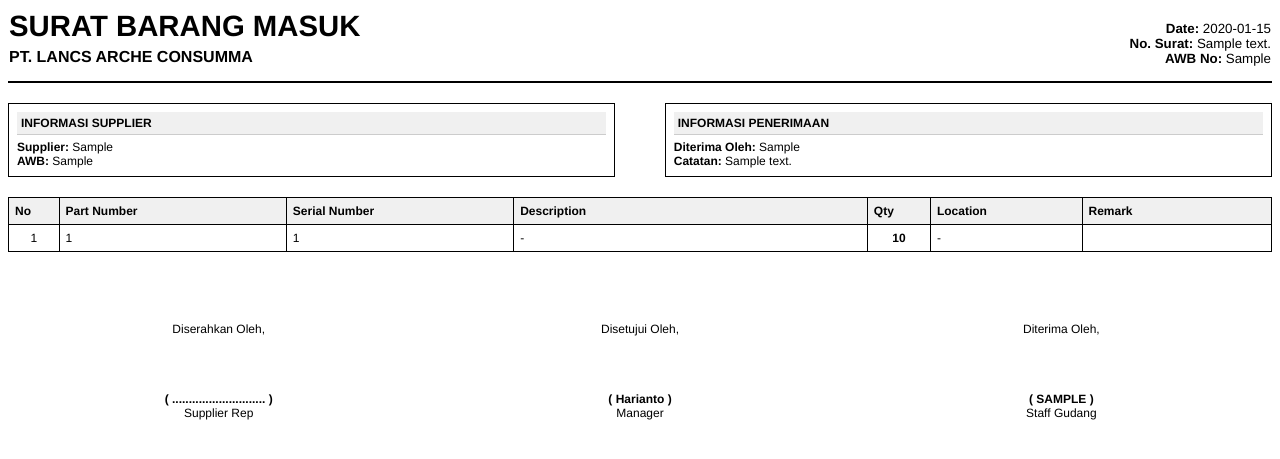
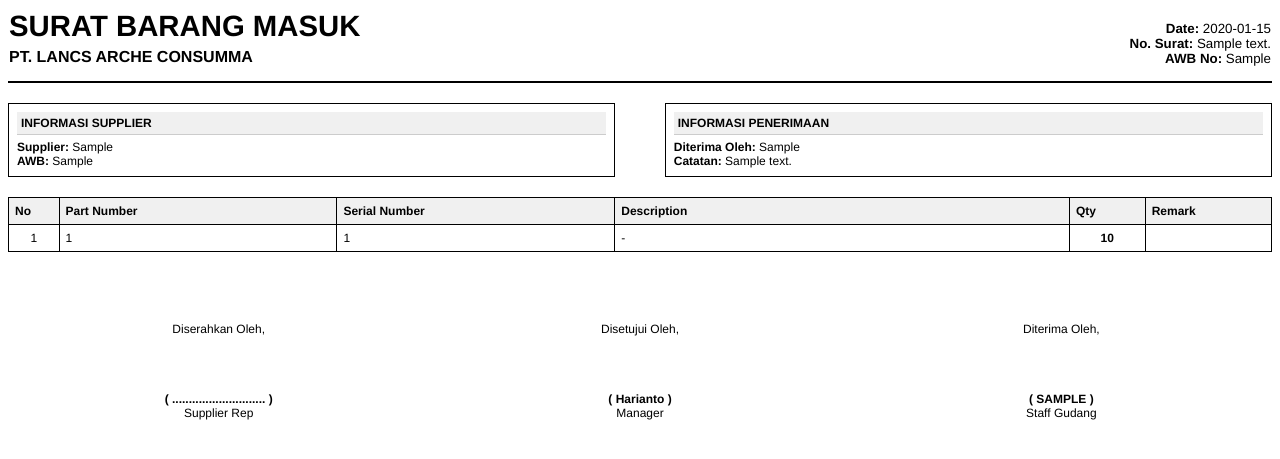
Before and after one commit to jvanes40-cell/lancsinventorysystem, a Django app: template My_inventory/inventory_system/gudang/templates/surat_masuk_pdf.html in a window 1280 px wide. Shown: the top 459 px of the page. Run offline with Django 5.2, Linux system fonts and the light colour scheme; tables that the repository leaves empty hold one stand-in row (values such as "Sample post"); the template is opened without the code that fills it: values that come from a table or form of the project are taken from there, most other values are stand-ins (such as "Sample title", 1, 10 or a date in 2020).

Commit message:
Fix: remove Location column from Surat Barang Masuk PDF

```diff
--- a/My_inventory/inventory_system/gudang/templates/surat_masuk_pdf.html
+++ b/My_inventory/inventory_system/gudang/templates/surat_masuk_pdf.html
@@ -100,12 +100,11 @@
         <thead>
             <tr>
                 <th width="4%"  class="center">No</th>
-                <th width="18%">Part Number</th>
-                <th width="18%">Serial Number</th>
-                <th width="28%">Description</th>
-                <th width="5%"  class="center">Qty</th>
-                <th width="12%">Location</th>
-                <th width="15%">Remark</th>
+                <th width="22%">Part Number</th>
+                <th width="22%">Serial Number</th>
+                <th width="36%">Description</th>
+                <th width="6%"  class="center">Qty</th>
+                <th width="10%">Remark</th>
             </tr>
         </thead>
         <tbody>
@@ -116,7 +115,6 @@
                 <td class="wrap-text">{{ item.serialNumber|default:"-" }}</td>
                 <td class="wrap-text">{{ item.description|default:"-" }}</td>
                 <td class="center"><b>{{ item.quantity }}</b></td>
-                <td class="wrap-text">{{ item.location|default:"-" }}</td>
                 <td class="wrap-text">{{ item.remark|default:"&nbsp;" }}</td>
             </tr>
             {% endfor %}
```
